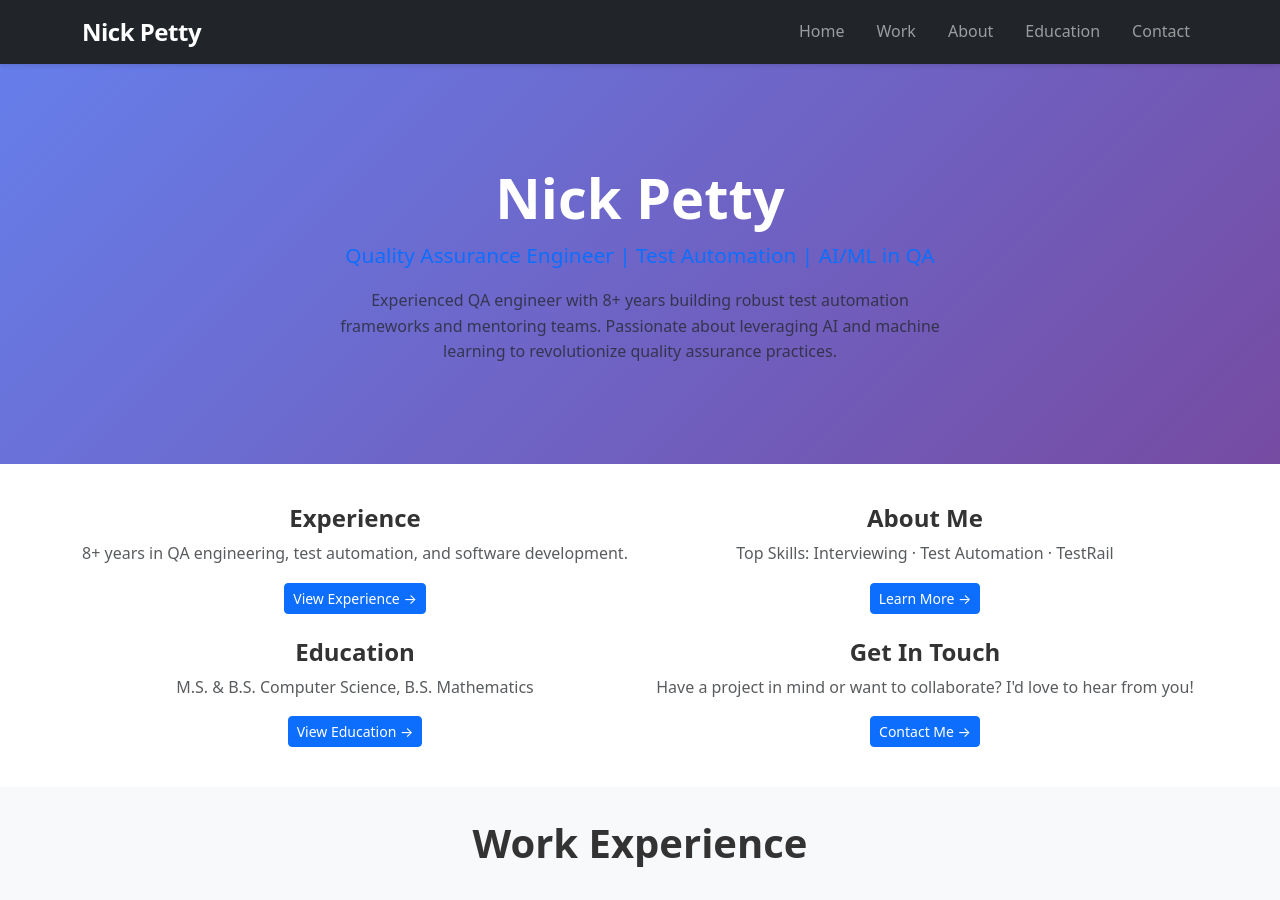
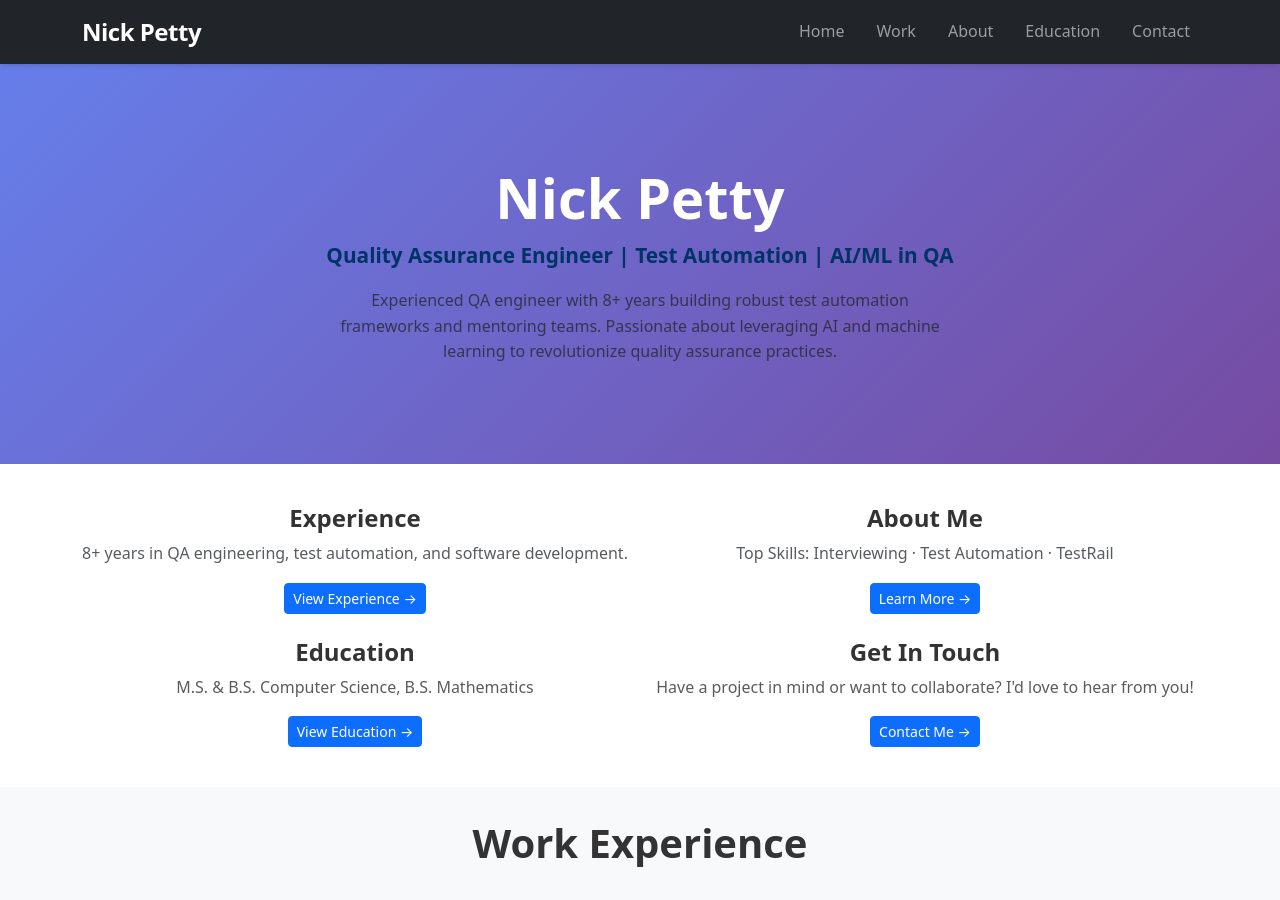
Before and after one commit to Ninjinkai/ninjinkai.github.io, a Jekyll site: the page built from index.md, in a window 1280 px wide and 900 px high. Built offline with Jekyll 4.4.1, drawn with Linux system fonts in a browser that asks for light colours.

Commit message:
Improve hero headline color contrast for better readability

```diff
--- a/_includes/hero.html
+++ b/_includes/hero.html
@@ -2,7 +2,7 @@
 <section id="home" class="py-4 bg-light text-center">
     <div class="container">
         <h1 class="display-5 fw-bold mb-2">Nick Petty</h1>
-        <p class="lead mb-3" style="color: #0d6efd;">Quality Assurance Engineer | Test Automation | AI/ML in QA</p>
+        <p class="lead mb-3 fw-semibold" style="color: #003366;">Quality Assurance Engineer | Test Automation | AI/ML in QA</p>
         <p class="text-muted" style="max-width: 600px; margin: 0 auto; font-size: 1rem;">Experienced QA engineer with 8+ years building robust test automation frameworks and mentoring teams. Passionate about leveraging AI and machine learning to revolutionize quality assurance practices.</p>
     </div>
 </section>
```
